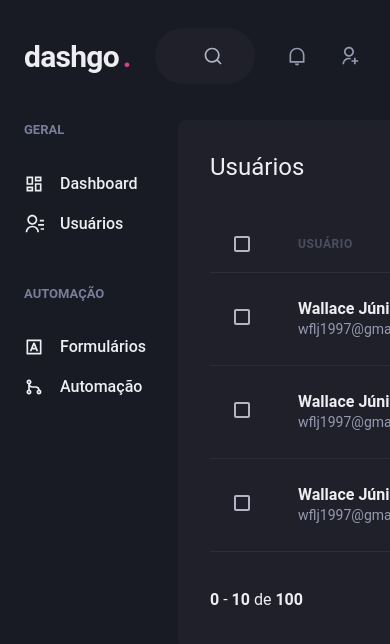
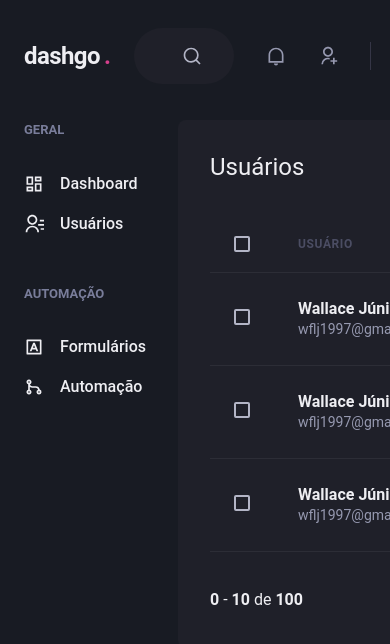
Before and after one commit to wfl-junior/rocketseat-ignite-dashgo, a Next.js app: page /users in a window 390 px wide. Shown: the top 644 px of the page. Built offline with nearby package versions, Linux system fonts and the light colour scheme.

Commit message:
Responsividade no Chakra

```diff
--- a/src/components/Header/Logo.tsx
+++ b/src/components/Header/Logo.tsx
@@ -1,7 +1,12 @@
 import { Text } from "@chakra-ui/react";
 
 export const Logo: React.FC = () => (
-  <Text fontSize="3xl" fontWeight="bold" letterSpacing="tight" w={64}>
+  <Text
+    fontSize={["2xl", "3xl"]}
+    fontWeight="bold"
+    letterSpacing="tight"
+    w={64}
+  >
     dashgo
     <Text as="span" ml={1} color="pink.500">
       .
```
